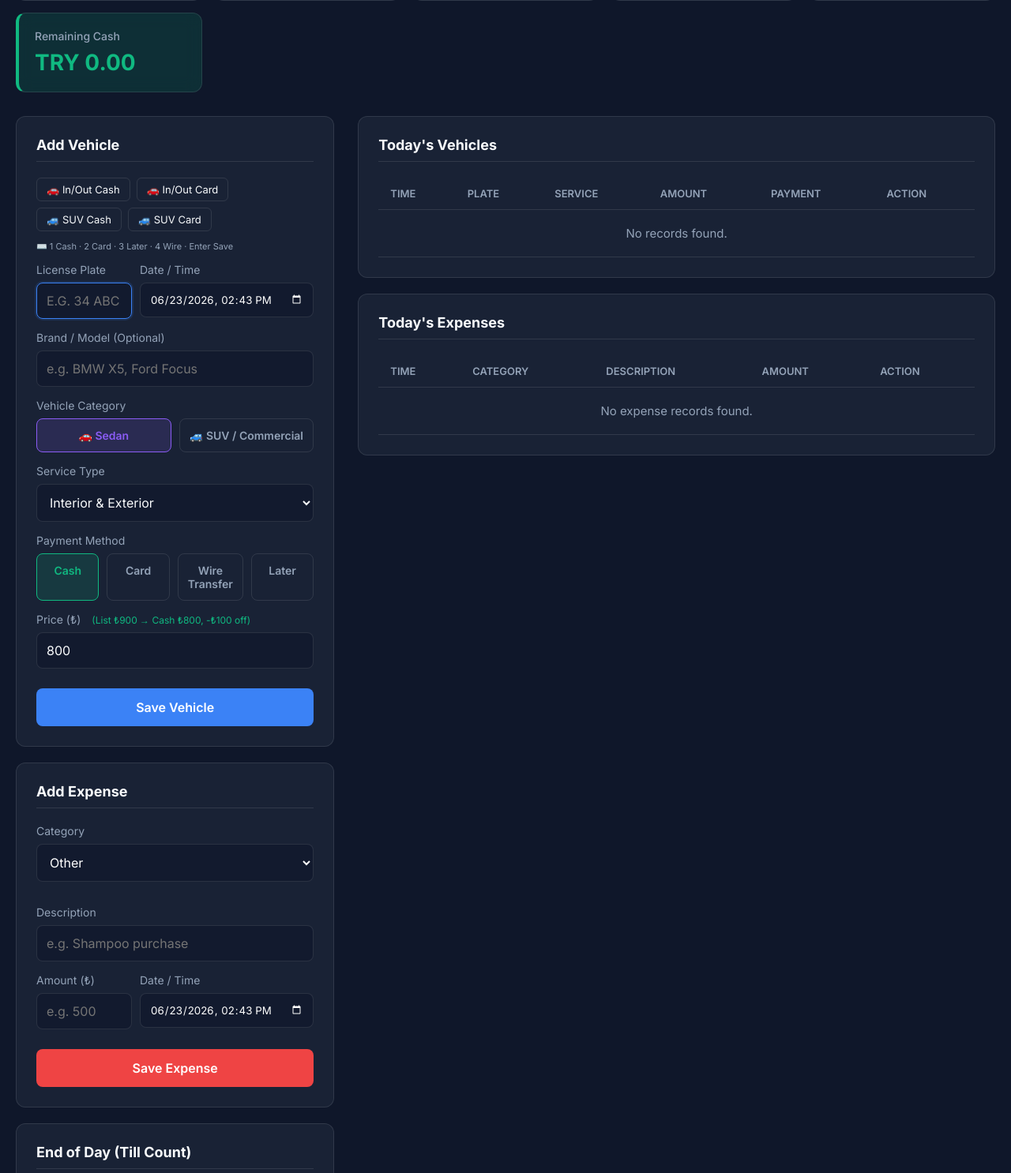
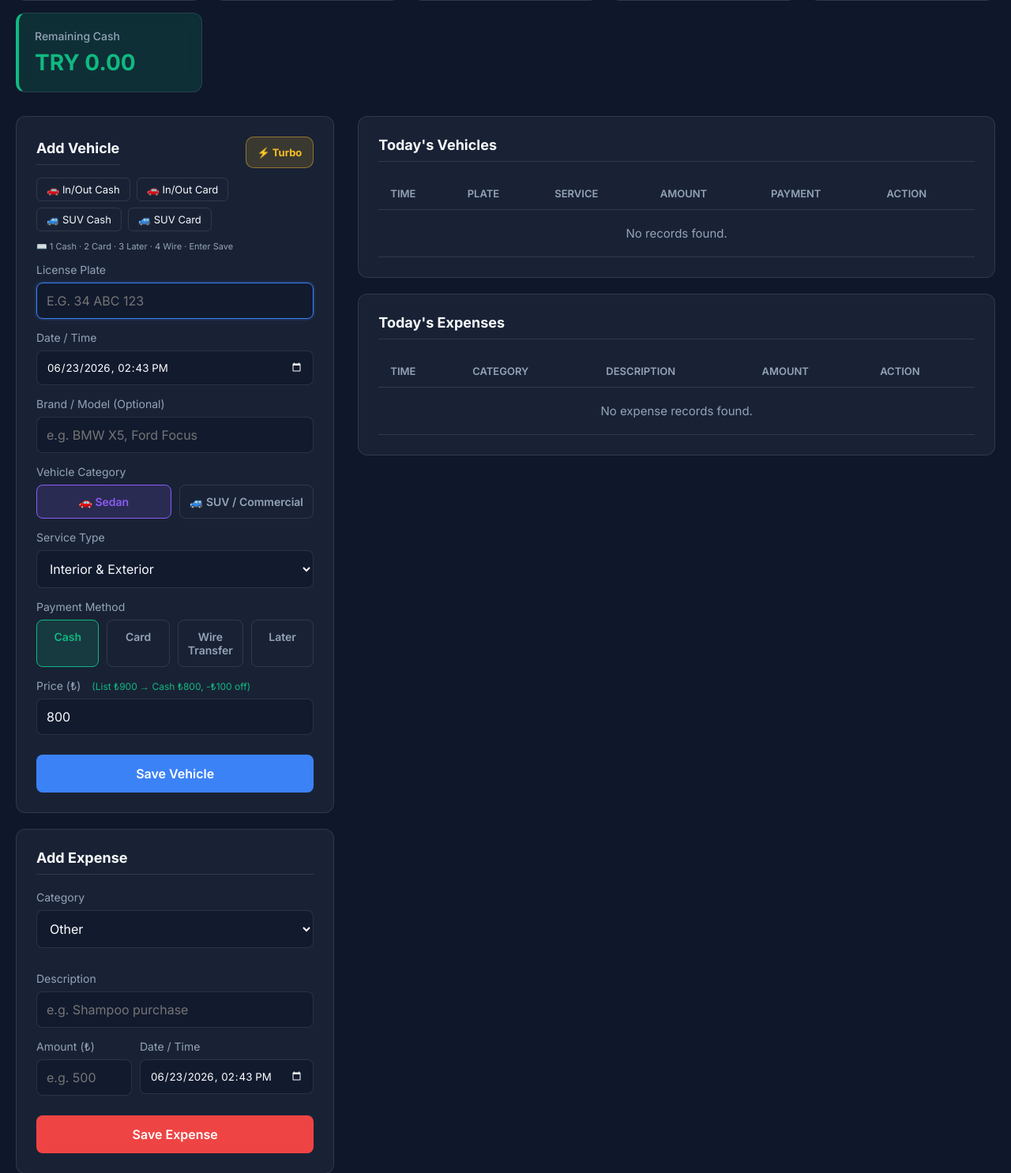
Before and after one commit to Crowned26/carwash, a Flask app: page / in a window 1280 px wide. Shown: the part 294-1780 px from the top of the page at 79% size. Run offline with Flask 3, Linux system fonts and the light colour scheme; the visitor is signed in with stand-in values (Sample User, id 1); data comes from the database, SQL or seed files in the repository; data that the repository does not hold is empty.

Commit message:
Add Turbo mode for fast plate-only vehicle entry.
Co-authored-by: Cursor <cursoragent@cursor.com>

```diff
--- a/static/css/style.css
+++ b/static/css/style.css
@@ -904,3 +904,109 @@ img.zoomed {
     min-height: 44px;
     padding: 10px 14px;
 }
+
+/* Turbo mode */
+.vehicle-panel-header {
+    display: flex;
+    align-items: center;
+    justify-content: space-between;
+    gap: 12px;
+    margin-bottom: 12px;
+}
+
+.vehicle-panel-header h2 {
+    margin: 0;
+}
+
+.btn-turbo {
+    background: rgba(251, 191, 36, 0.15);
+    color: #fbbf24;
+    border: 1px solid rgba(251, 191, 36, 0.45);
+    border-radius: 10px;
+    padding: 8px 14px;
+    font-weight: 700;
+    font-size: 13px;
+    cursor: pointer;
+    min-height: 40px;
+    white-space: nowrap;
+}
+
+.btn-turbo.active {
+    background: linear-gradient(135deg, #f59e0b, #d97706);
+    color: #111827;
+    border-color: transparent;
+}
+
+.turbo-bar {
+    margin-bottom: 14px;
+    padding: 14px;
+    border-radius: 12px;
+    background: rgba(251, 191, 36, 0.08);
+    border: 1px solid rgba(251, 191, 36, 0.25);
+}
+
+.turbo-cat-row {
+    display: grid;
+    grid-template-columns: 1fr 1fr;
+    gap: 10px;
+    margin-bottom: 12px;
+}
+
+.btn-turbo-cat {
+    padding: 14px 10px;
+    border-radius: 12px;
+    border: 2px solid var(--border-color);
+    background: rgba(15, 23, 42, 0.5);
+    color: white;
+    font-weight: 700;
+    font-size: 15px;
+    cursor: pointer;
+    min-height: 52px;
+}
+
+.btn-turbo-cat.active {
+    border-color: #f59e0b;
+    background: rgba(245, 158, 11, 0.2);
+    color: #fbbf24;
+}
+
+.turbo-summary {
+    text-align: center;
+    font-size: 18px;
+    font-weight: 800;
+    color: #fbbf24;
+    margin-bottom: 8px;
+}
+
+.turbo-hint {
+    text-align: center;
+    font-size: 11px;
+    color: var(--text-muted);
+    margin: 0 0 10px;
+}
+
+.btn-turbo-link {
+    display: block;
+    width: 100%;
+    background: none;
+    border: none;
+    color: var(--color-cc);
+    font-size: 12px;
+    text-decoration: underline;
+    cursor: pointer;
+    padding: 4px;
+}
+
+.turbo-active .turbo-plate-group input#plate {
+    font-size: 22px;
+    padding: 16px;
+    text-align: center;
+    font-weight: 700;
+    letter-spacing: 0.06em;
+}
+
+.turbo-active #btn-vehicle-submit {
+    background: linear-gradient(135deg, #f59e0b, #d97706);
+    font-size: 18px;
+    padding: 16px;
+}
--- a/static/js/lang.js
+++ b/static/js/lang.js
@@ -27,6 +27,13 @@ const dictionary = {
     "Ödeme Yöntemi": "Payment Method",
     "Fiyat (₺)": "Price (₺)",
     "Aracı Kaydet": "Save Vehicle",
+    "⚡ Turbo": "⚡ Turbo",
+    "⚡ Turbo Açık": "⚡ Turbo On",
+    "⚡ Turbo mod açık": "⚡ Turbo mode on",
+    "Normal forma döndün": "Back to normal form",
+    "⚡ Kaydet": "⚡ Save",
+    "Özel işlem / fiyat değiştir": "Special service / change price",
+    "1 Nakit · 2 Kart · Enter Kaydet": "1 Cash · 2 Card · Enter Save",
     "Gider Ekle": "Add Expense",
     "Kategori": "Category",
     "Açıklama": "Description",
--- a/static/js/script.js
+++ b/static/js/script.js
@@ -15,6 +15,80 @@ let cashDiscount = 100;
 window.cashDiscount = cashDiscount;
 let plateTodayCount = 0;
 let suggestTimer;
+let turboMode = localStorage.getItem('turboMode') === '1';
+let turboDetailsOpen = false;
+
+const syncTurboUI = () => {
+    if (!turboMode) return;
+    const cat = document.querySelector('input[name="vehicle_category"]:checked')?.value || 'otomobil';
+    const pm = document.querySelector('input[name="payment_method"]:checked')?.value || 'nakit';
+    const wt = document.getElementById('wash-type')?.value || 'İç-Dış Yıkama';
+    const price = document.getElementById('price')?.value || '0';
+    document.getElementById('btn-turbo-otomobil')?.classList.toggle('active', cat === 'otomobil');
+    document.getElementById('btn-turbo-suv')?.classList.toggle('active', cat === 'suv');
+    const summary = document.getElementById('turbo-summary');
+    if (summary) {
+        summary.textContent = `${tWashType(wt)} · ${tPaymentPm(pm)} · ${formatCurrency(Number(price) || 0)}`;
+    }
+    const submit = document.getElementById('btn-vehicle-submit');
+    if (submit) submit.textContent = t('⚡ Kaydet');
+};
+
+const restoreTurboDefaults = () => {
+    const cat = localStorage.getItem(`turboCat_${currentBranch}`) || 'otomobil';
+    document.getElementById('wash-type').value = 'İç-Dış Yıkama';
+    document.getElementById(cat === 'suv' ? 'cat-suv' : 'cat-otomobil').checked = true;
+    restoreLastPayment();
+    updateSuggestedPrice();
+};
+
+const applyTurboLayout = () => {
+    const panel = document.getElementById('vehicle-panel');
+    const normal = document.getElementById('vehicle-form-normal');
+    const extra = document.getElementById('vehicle-form-extra');
+    const turboBar = document.getElementById('turbo-bar');
+    const btn = document.getElementById('btn-turbo-toggle');
+    const plate = document.getElementById('plate');
+    if (!panel) return;
+    panel.classList.toggle('turbo-active', turboMode);
+    if (normal) normal.style.display = turboMode ? 'none' : '';
+    if (turboBar) turboBar.style.display = turboMode ? 'block' : 'none';
+    if (btn) {
+        btn.classList.toggle('active', turboMode);
+        btn.textContent = turboMode ? t('⚡ Turbo Açık') : t('⚡ Turbo');
+    }
+    if (extra) extra.style.display = turboMode && !turboDetailsOpen ? 'none' : '';
+    const submit = document.getElementById('btn-vehicle-submit');
+    if (submit) submit.textContent = turboMode ? t('⚡ Kaydet') : t('Aracı Kaydet');
+    if (turboMode) {
+        restoreTurboDefaults();
+        syncTurboUI();
+        setTimeout(() => plate?.focus(), 50);
+    }
+};
+
+window.toggleTurboMode = () => {
+    turboMode = !turboMode;
+    turboDetailsOpen = false;
+    localStorage.setItem('turboMode', turboMode ? '1' : '0');
+    applyTurboLayout();
+    showToast(turboMode ? t('⚡ Turbo mod açık') : t('Normal forma döndün'));
+};
+
+window.setTurboCategory = (cat) => {
+    document.getElementById(cat === 'suv' ? 'cat-suv' : 'cat-otomobil').checked = true;
+    localStorage.setItem(`turboCat_${currentBranch}`, cat);
+    document.getElementById('wash-type').value = 'İç-Dış Yıkama';
+    updateSuggestedPrice();
+    syncTurboUI();
+    document.getElementById('plate')?.focus();
+};
+
+window.toggleTurboDetails = () => {
+    turboDetailsOpen = !turboDetailsOpen;
+    const extra = document.getElementById('vehicle-form-extra');
+    if (extra) extra.style.display = turboDetailsOpen ? '' : 'none';
+};
 
 const calcPrice = (listPrice, paymentMethod) => {
     const base = Number(listPrice) || 0;
@@ -31,6 +105,7 @@ const setPaymentMethod = (pm) => {
     p.setAttribute('required', 'true');
     updateSuggestedPrice();
     localStorage.setItem(`lastPayment_${currentBranch}`, pm);
+    syncTurboUI();
 };
 
 const restoreLastPayment = () => {
@@ -76,6 +151,19 @@ const saveLastVehicle = (payload) => {
 };
 
 const resetVehicleFormAfterSave = (vd) => {
+    if (turboMode) {
+        document.getElementById('vehicle-form').reset();
+        if (vd) document.getElementById('vehicle-date').value = vd.replace(' ', 'T').slice(0, 16);
+        turboDetailsOpen = false;
+        restoreTurboDefaults();
+        document.getElementById('plate').focus();
+        document.getElementById('loyalty-badge').innerText = '';
+        document.getElementById('duplicate-warning').style.display = 'none';
+        document.getElementById('plate-history-link').style.display = 'none';
+        plateTodayCount = 0;
+        applyTurboLayout();
+        return;
+    }
     const wash = document.getElementById('wash-type').value;
     const cat = document.querySelector('input[name="vehicle_category"]:checked').value;
     document.getElementById('vehicle-form').reset();
@@ -123,7 +211,7 @@ window.quickDate = (type) => {
 };
 
 // Branch
-window.switchBranch = (b) => { currentBranch = b; localStorage.setItem('branch', b); restoreLastPayment(); updateRepeatButton(); refreshDashboard(); loadLedgerPhotos(); loadRecentPlates(); };
+window.switchBranch = (b) => { currentBranch = b; localStorage.setItem('branch', b); restoreLastPayment(); updateRepeatButton(); refreshDashboard(); loadLedgerPhotos(); loadRecentPlates(); if (turboMode) restoreTurboDefaults(), syncTurboUI(); };
 
 // Load Draft Reconciliation
 const loadSavedReconciliation = () => {
@@ -221,12 +309,15 @@ const applyLastVisit = (last) => {
         const id = last.vehicle_category === 'suv' ? 'cat-suv' : 'cat-otomobil';
         const el = document.getElementById(id);
         if(el) el.checked = true;
+        if (turboMode) localStorage.setItem(`turboCat_${currentBranch}`, last.vehicle_category);
     }
     if(last.wash_type) {
         const sel = document.getElementById('wash-type');
         if([...sel.options].some(o => o.value === last.wash_type)) sel.value = last.wash_type;
     }
+    if (turboMode && last.payment_method) setPaymentMethod(last.payment_method);
     updateSuggestedPrice();
+    syncTurboUI();
 };
 const loadRecentPlates = async () => {
     const wrap = document.getElementById('recent-plates-wrap');
@@ -303,6 +394,7 @@ const updateSuggestedPrice = () => {
         if(pm === 'nakit') sp.innerText = tPriceHint(list, final, pm);
         else sp.innerText = tPriceHint(list, final, pm);
     } else { sp.innerText = ''; }
+    syncTurboUI();
 };
 document.getElementById('wash-type').addEventListener('change', updateSuggestedPrice);
 document.querySelectorAll('input[name="vehicle_category"]').forEach(r => r.addEventListener('change', updateSuggestedPrice));
@@ -404,7 +496,7 @@ document.addEventListener('keydown', (e) => {
         form.requestSubmit();
         return;
     }
-    if (!typingField) {
+    if (!typingField || (turboMode && e.target.id === 'plate')) {
         const map = { '1': 'nakit', '2': 'kk', '3': 'bekliyor', '4': 'havale' };
         if (map[e.key]) {
             e.preventDefault();
@@ -749,7 +841,7 @@ window.zoomLedger=(src)=>{document.getElementById('zoom-img').src=src;document.g
 window.deleteLedger=async(id)=>{if(confirm(t('Fotoğrafı silmek istediğinize emin misiniz?'))){try{const r=await fetch(`/api/delete_ledger/${id}`,{method:'DELETE'});if(r.ok){showToast(t('🗑️ Silindi!'),'error');loadLedgerPhotos();closeLedgerCompare();}}catch(e){}}};
 
 // Init
-loadSettings().then(() => { restoreLastPayment(); updateRepeatButton(); loadRecentPlates(); });
+loadSettings().then(() => { restoreLastPayment(); updateRepeatButton(); loadRecentPlates(); applyTurboLayout(); });
 setFormDates();
 refreshDashboard();
 loadLedgerPhotos();
--- a/templates/includes/head_meta.html
+++ b/templates/includes/head_meta.html
@@ -10,5 +10,5 @@
 <link rel="manifest" href="{{ url_for('static', filename='manifest.json') }}">
 <link rel="apple-touch-icon" href="{{ url_for('static', filename='icons/app-icon.svg') }}">
 <link href="https://fonts.googleapis.com/css2?family=Inter:wght@300;400;500;600;700&display=swap" rel="stylesheet">
-<link rel="stylesheet" href="{{ url_for('static', filename='css/style.css') }}?v=13">
+<link rel="stylesheet" href="{{ url_for('static', filename='css/style.css') }}?v=14">
 <script src="{{ url_for('static', filename='js/platform.js') }}?v=1"></script>
--- a/templates/index.html
+++ b/templates/index.html
@@ -54,8 +54,21 @@
         <div class="main-content">
             <div class="forms-column">
                 <!-- Add Vehicle -->
-                <div class="glass-panel">
+                <div class="glass-panel" id="vehicle-panel">
+                    <div class="vehicle-panel-header">
                         <h2>Araç Ekle</h2>
+                        <button type="button" id="btn-turbo-toggle" class="btn-turbo" onclick="toggleTurboMode()">⚡ Turbo</button>
+                    </div>
+                    <div id="turbo-bar" class="turbo-bar" style="display:none;">
+                        <div class="turbo-cat-row">
+                            <button type="button" id="btn-turbo-otomobil" class="btn-turbo-cat" onclick="setTurboCategory('otomobil')">🚗 Otomobil</button>
+                            <button type="button" id="btn-turbo-suv" class="btn-turbo-cat" onclick="setTurboCategory('suv')">🚙 SUV</button>
+                        </div>
+                        <div id="turbo-summary" class="turbo-summary">İç-Dış · Nakit · ₺0</div>
+                        <p class="turbo-hint">⌨️ <span data-lang="1 Nakit · 2 Kart · Enter Kaydet">1 Nakit · 2 Kart · Enter Kaydet</span></p>
+                        <button type="button" class="btn-turbo-link" onclick="toggleTurboDetails()">Özel işlem / fiyat değiştir</button>
+                    </div>
+                    <div id="vehicle-form-normal">
                         <div style="display:flex;flex-wrap:wrap;gap:8px;margin-bottom:12px;">
                             <button type="button" class="btn-date" onclick="applyPreset('İç-Dış Yıkama','otomobil','nakit')">🚗 İç-Dış Nakit</button>
                             <button type="button" class="btn-date" onclick="applyPreset('İç-Dış Yıkama','otomobil','kk')">🚗 İç-Dış Kart</button>
@@ -64,8 +77,9 @@
                         </div>
                         <button type="button" id="btn-repeat-last" class="btn-edit" onclick="repeatLastCustomer()" style="display:none;width:100%;padding:10px;margin-bottom:12px;">↩ Son Kaydı Tekrarla</button>
                         <p style="font-size:11px;color:var(--text-muted);margin-bottom:14px;">⌨️ <span data-lang="1 Nakit · 2 Kart · 3 Sonra · 4 Havale · Enter Kaydet">1 Nakit · 2 Kart · 3 Sonra · 4 Havale · Enter Kaydet</span></p>
+                    </div>
                     <form id="vehicle-form">
-                        <div class="form-group" style="display:flex; gap:10px;">
+                        <div class="form-group turbo-plate-group">
                             <div style="flex:1;">
                                 <label>Araç Plakası
                                     <span id="loyalty-badge" style="color: var(--color-pending); font-size: 12px; margin-left: 10px; font-weight: bold;"></span>
@@ -79,6 +93,9 @@
                                     <div id="recent-plates" class="recent-plates"></div>
                                 </div>
                             </div>
+                        </div>
+                        <div id="vehicle-form-extra">
+                        <div class="form-group" style="display:flex; gap:10px;">
                             <div style="flex:1;">
                                 <label>Tarih / Saat</label>
                                 <input type="datetime-local" id="vehicle-date" required style="width:100%; padding:12px; border-radius:8px; background:rgba(15,23,42,0.6); color:white; border:1px solid var(--border-color);">
@@ -125,7 +142,8 @@
                             <label>Fiyat (₺) <span id="suggested-price" style="color: var(--color-cash); font-size: 12px; margin-left: 10px;"></span></label>
                             <input type="number" id="price" placeholder="Örn: 250" required min="0">
                         </div>
-                        <button type="submit" class="btn-submit">Aracı Kaydet</button>
+                        </div>
+                        <button type="submit" class="btn-submit" id="btn-vehicle-submit">Aracı Kaydet</button>
                     </form>
                 </div>
                 <!-- Add Expense -->
@@ -368,6 +386,6 @@
         </div>
     </div>
 
-    <script src="{{ url_for('static', filename='js/script.js') }}?v=19"></script>
+    <script src="{{ url_for('static', filename='js/script.js') }}?v=21"></script>
 </body>
 </html>
```
Lines whose indentation alone changed are shown as unchanged.
